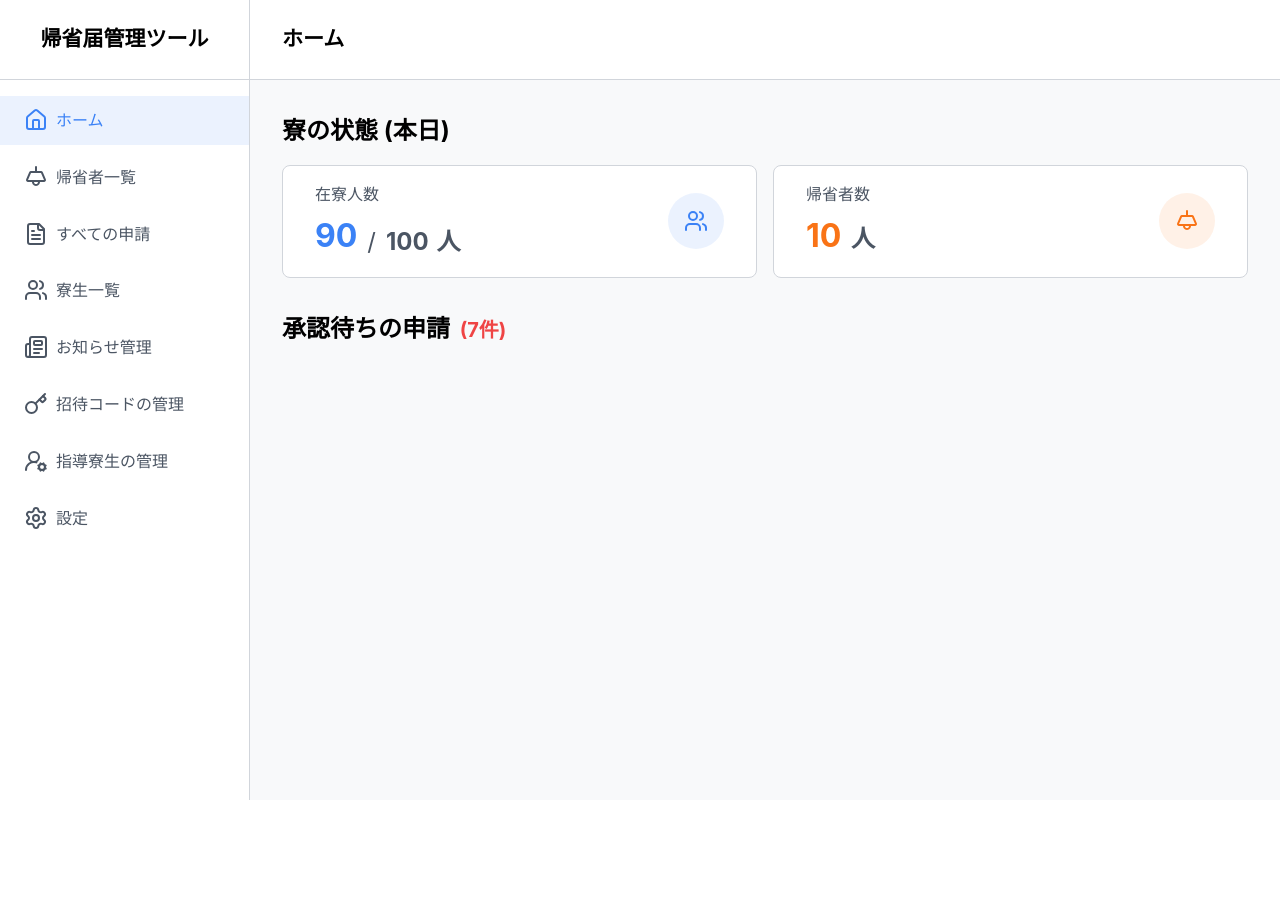
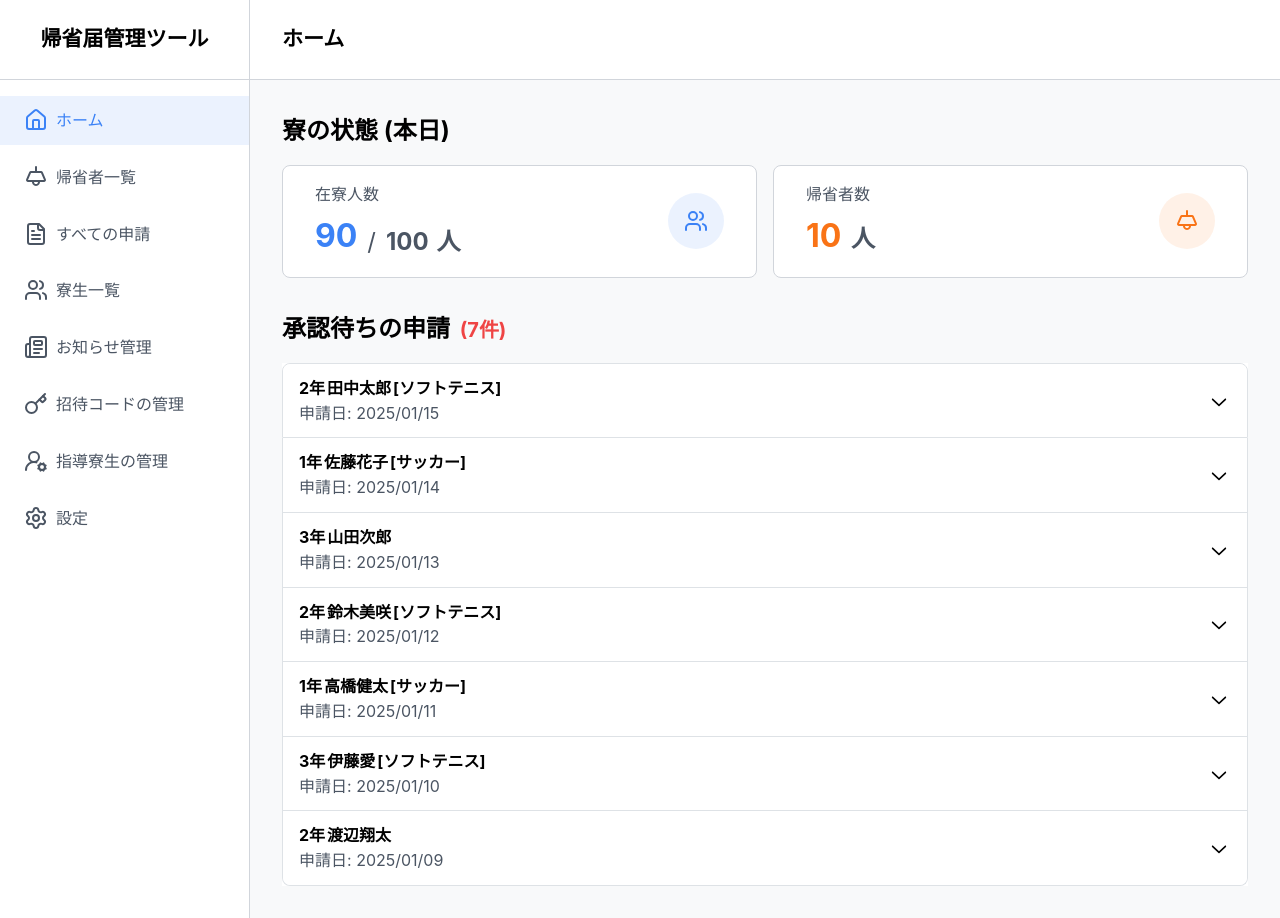
Before and after one commit to mokkun55/yurigaoka-app-teacher, a Next.js app: page /home in a window 1280 px wide. Before the commit the page ends 800 px from the top, so only its background shows below. Built offline with nearby package versions, Linux system fonts and the light colour scheme; a web font is replaced by a local one.

Commit message:
feat: ホーム画面周り

```diff
--- /dev/null
+++ b/src/app/_components/ui/accordion/index.tsx
@@ -0,0 +1,24 @@
+import { Accordion as MantineAccordion } from '@mantine/core'
+import styles from './styles.module.css'
+
+type Props = {
+  children: React.ReactNode
+}
+
+export default function Accordion({ children }: Props) {
+  return (
+    <MantineAccordion
+      variant="contained"
+      chevronIconSize={24}
+      radius="8px"
+      classNames={{
+        root: styles.accordionRoot,
+        item: styles.accordionItem,
+        control: styles.accordionControl,
+        content: styles.accordionContent,
+      }}
+    >
+      {children}
+    </MantineAccordion>
+  )
+}
--- /dev/null
+++ b/src/app/_components/ui/accordion/styles.module.css
@@ -0,0 +1,19 @@
+.accordionRoot {
+  background: white;
+}
+
+.accordionControl {
+  background: white;
+
+  &:focus {
+    outline: none;
+  }
+}
+
+.accordionContent {
+  background: white;
+}
+
+.accordionItem {
+  background: white;
+}
--- /dev/null
+++ b/src/app/home/_components/report/index.tsx
@@ -0,0 +1,118 @@
+'use client'
+
+import Accordion from '@/app/_components/ui/accordion'
+import { Accordion as MantineAccordion } from '@mantine/core'
+import styles from './styles.module.css'
+import dayjs from '@/libs/dayjs'
+
+type Props = {
+  items: {
+    id: string
+    name: string
+    grade: number
+    createdAt: string // 2025-07-28T00:00:00.000Z timestampやけど、stringで渡ってくる
+    address: string
+    phoneNumber: string
+    club?: string
+    // onlyMeals?: boolean
+    meals: {
+      startMeal: 'breakfast' | 'dinner'
+      endMeal: 'breakfast' | 'dinner'
+    }
+    startDate: string
+    endDate: string
+    reason: string
+    specialReason?: string
+  }[]
+}
+
+export default function Report({ items }: Props) {
+  const listItems = items.map((item) => {
+    return (
+      <MantineAccordion.Item value={item.id} key={item.id}>
+        <MantineAccordion.Control>
+          <div className={styles.item}>
+            <div className={styles.info}>
+              <div className={styles.grade}>{item.grade}年</div>
+              <div className={styles.name}>{item.name}</div>
+              {item.club && <div className={styles.club}>[{item.club}]</div>}
+            </div>
+
+            <p className={styles.date}>申請日: {dayjs(item.createdAt).format('YYYY/MM/DD')}</p>
+          </div>
+        </MantineAccordion.Control>
+
+        <MantineAccordion.Panel>
+          <div className={styles.panel}>
+            {/* 文字 */}
+            <div className={styles.text}>
+              {/* // TODO いらないかもしれない
+                // 欠食届のみの場合 */}
+              {/* <>
+                  <p className={styles.textItem}>
+                    申請種別: <span className={styles.value}>欠食届のみ</span>
+                  </p>
+                  <p className={styles.textItem}>
+                    欠食期間:{' '}
+                    <span className={styles.value}>
+                      {dayjs(item.startDate).format('YYYY年M月D日 朝?')} 〜{' '}
+                      {dayjs(item.endDate).format('YYYY年M月D日 夕?')} まで
+                    </span>
+                  </p>
+                  <p className={styles.textItem}>
+                    欠食理由: <span className={styles.value}>{item.reason}</span>
+                  </p>
+                </> */}
+              {/*  欠食・帰省届の場合 */}
+              <>
+                <p className={styles.textItem}>
+                  申請種別: <span className={styles.value}>欠食・帰省届</span>
+                </p>
+                <p className={styles.textItem}>
+                  帰省期間:{' '}
+                  <span className={styles.value}>
+                    {dayjs(item.startDate).format('YYYY年M月D日 H:mm')} 〜{' '}
+                    {dayjs(item.endDate).format('YYYY年M月D日 H:mm')}
+                  </span>
+                </p>
+                <p className={styles.textItem}>
+                  欠食期間:{' '}
+                  <span className={styles.value}>
+                    {dayjs(item.startDate).format('YYYY年M月D日')} {item.meals.startMeal === 'breakfast' ? '朝' : '夕'}{' '}
+                    〜 {dayjs(item.endDate).format('YYYY年M月D日')} {item.meals.endMeal === 'breakfast' ? '朝' : '夕'}{' '}
+                    まで
+                  </span>
+                </p>
+                <div className={styles.row}>
+                  <p className={styles.textItem}>
+                    帰省先: <span className={styles.value}>{item.address}</span>
+                  </p>
+                  <p className={styles.textItem}>
+                    電話番号: <span className={styles.value}>{item.phoneNumber}</span>
+                  </p>
+                </div>
+                <p className={styles.textItem}>
+                  帰省理由: <span className={styles.value}>{item.reason}</span>
+                </p>
+                {item.specialReason && (
+                  <p className={`${styles.textItem} ${styles.specialReason}`}>
+                    特別な事情: <span className={styles.value}>{item.specialReason}</span>
+                  </p>
+                )}
+              </>
+            </div>
+
+            {/* コメント */}
+            {/* テキストエリア */}
+          </div>
+        </MantineAccordion.Panel>
+      </MantineAccordion.Item>
+    )
+  })
+
+  return (
+    <div className={styles.container}>
+      <Accordion>{listItems}</Accordion>
+    </div>
+  )
+}
--- /dev/null
+++ b/src/app/home/_components/report/styles.module.css
@@ -0,0 +1,51 @@
+.item {
+  display: flex;
+  flex-direction: column;
+
+  .info {
+    display: flex;
+    gap: 2px;
+    font-size: 16px;
+    font-weight: 700;
+  }
+
+  .date {
+    font-size: 16px;
+    color: var(--sub-text);
+  }
+}
+
+.panel {
+  display: flex;
+  flex-direction: column;
+  gap: 32px;
+
+  .text {
+    display: flex;
+    flex-direction: column;
+    gap: 16px;
+
+    .textItem {
+      display: flex;
+      color: var(--sub-text);
+      font-weight: 700;
+
+      .value {
+        color: var(--sub-text);
+        font-weight: 400;
+        margin-left: 8px;
+      }
+    }
+
+    .row {
+      display: flex;
+      gap: 64px;
+    }
+
+    .specialReason {
+      padding: 8px;
+      background-color: var(--warn-background);
+      border-left: 4px solid var(--warn-border);
+    }
+  }
+}
--- a/src/app/home/page.tsx
+++ b/src/app/home/page.tsx
@@ -1,8 +1,143 @@
 import Status from './_components/status'
+import Report from './_components/report'
 import styles from './styles.module.css'
 
 const studentsCount = 100
 const onLeaveCount = 10
+
+// モックデータ
+const mockReportItems: {
+  id: string
+  name: string
+  grade: number
+  createdAt: string
+  address: string
+  phoneNumber: string
+  club?: string
+  meals: {
+    startMeal: 'breakfast' | 'dinner'
+    endMeal: 'breakfast' | 'dinner'
+  }
+  startDate: string
+  endDate: string
+  reason: string
+  specialReason?: string
+}[] = [
+  {
+    id: '1',
+    name: '田中太郎',
+    grade: 2,
+    createdAt: '2025-01-15T00:00:00.000Z',
+    address: '東京都渋谷区1-1-1',
+    phoneNumber: '090-1234-5678',
+    club: 'ソフトテニス',
+    meals: {
+      startMeal: 'dinner',
+      endMeal: 'breakfast',
+    },
+    startDate: '2025-01-20T18:00:00.000Z',
+    endDate: '2025-01-22T08:00:00.000Z',
+    reason: '家族の用事',
+    specialReason: '祖母の体調不良のため',
+  },
+  {
+    id: '2',
+    name: '佐藤花子',
+    grade: 1,
+    createdAt: '2025-01-14T00:00:00.000Z',
+    address: '神奈川県横浜市2-2-2',
+    phoneNumber: '080-9876-5432',
+    club: 'サッカー',
+    meals: {
+      startMeal: 'breakfast',
+      endMeal: 'dinner',
+    },
+    startDate: '2025-01-25T08:00:00.000Z',
+    endDate: '2025-01-26T18:00:00.000Z',
+    reason: 'アルバイト',
+  },
+  {
+    id: '3',
+    name: '山田次郎',
+    grade: 3,
+    createdAt: '2025-01-13T00:00:00.000Z',
+    address: '埼玉県さいたま市3-3-3',
+    phoneNumber: '070-1111-2222',
+    club: undefined,
+    meals: {
+      startMeal: 'dinner',
+      endMeal: 'dinner',
+    },
+    startDate: '2025-01-28T18:00:00.000Z',
+    endDate: '2025-01-29T18:00:00.000Z',
+    reason: '病院の予約',
+  },
+  {
+    id: '4',
+    name: '鈴木美咲',
+    grade: 2,
+    createdAt: '2025-01-12T00:00:00.000Z',
+    address: '千葉県千葉市4-4-4',
+    phoneNumber: '090-3333-4444',
+    club: 'ソフトテニス',
+    meals: {
+      startMeal: 'breakfast',
+      endMeal: 'breakfast',
+    },
+    startDate: '2025-01-30T08:00:00.000Z',
+    endDate: '2025-01-31T08:00:00.000Z',
+    reason: '友人の結婚式',
+    specialReason: '遠方のため前日から移動',
+  },
+  {
+    id: '5',
+    name: '高橋健太',
+    grade: 1,
+    createdAt: '2025-01-11T00:00:00.000Z',
+    address: '茨城県水戸市5-5-5',
+    phoneNumber: '080-5555-6666',
+    club: 'サッカー',
+    meals: {
+      startMeal: 'dinner',
+      endMeal: 'breakfast',
+    },
+    startDate: '2025-02-01T18:00:00.000Z',
+    endDate: '2025-02-03T08:00:00.000Z',
+    reason: '実家の用事',
+  },
+  {
+    id: '6',
+    name: '伊藤愛',
+    grade: 3,
+    createdAt: '2025-01-10T00:00:00.000Z',
+    address: '栃木県宇都宮市6-6-6',
+    phoneNumber: '070-7777-8888',
+    club: 'ソフトテニス',
+    meals: {
+      startMeal: 'breakfast',
+      endMeal: 'dinner',
+    },
+    startDate: '2025-02-05T08:00:00.000Z',
+    endDate: '2025-02-06T18:00:00.000Z',
+    reason: '部活動の大会',
+  },
+  {
+    id: '7',
+    name: '渡辺翔太',
+    grade: 2,
+    createdAt: '2025-01-09T00:00:00.000Z',
+    address: '群馬県前橋市7-7-7',
+    phoneNumber: '090-9999-0000',
+    club: undefined,
+    meals: {
+      startMeal: 'dinner',
+      endMeal: 'dinner',
+    },
+    startDate: '2025-02-08T18:00:00.000Z',
+    endDate: '2025-02-09T18:00:00.000Z',
+    reason: '歯科治療',
+  },
+]
 
 export default function Home() {
   return (
@@ -19,11 +154,13 @@ export default function Home() {
       </div>
 
       {/* 承認待ちの申請 */}
-      <div className={styles.approvalItems}>
+      <div className={styles.reportItems}>
         <div className={styles.title}>
-          承認待ちの申請 <span className={styles.count}>(7件)</span>
+          承認待ちの申請 <span className={styles.count}>({mockReportItems.length}件)</span>
         </div>
-        <div className={styles.approvalList}>{/* アイテム */}</div>
+        <div className={styles.reportList}>
+          <Report items={mockReportItems} />
+        </div>
       </div>
     </div>
   )
--- a/src/app/home/styles.module.css
+++ b/src/app/home/styles.module.css
@@ -26,7 +26,7 @@
     }
   }
 
-  .approvalItems {
+  .reportItems {
     display: flex;
     flex-direction: column;
     gap: 16px;
--- a/src/app/layout.tsx
+++ b/src/app/layout.tsx
@@ -1,7 +1,7 @@
 import type { Metadata } from 'next'
 import './globals.css'
 import { Toaster } from 'react-hot-toast'
-import dayjs from 'dayjs'
+import dayjs from '@/libs/dayjs'
 import '@mantine/core/styles.css'
 import { MantineProvider } from '@mantine/core'
 import styles from './layout.module.css'
--- /dev/null
+++ b/src/libs/dayjs.ts
@@ -0,0 +1,6 @@
+import dayjs from 'dayjs'
+import 'dayjs/locale/ja'
+
+dayjs.locale('ja')
+
+export default dayjs
```
